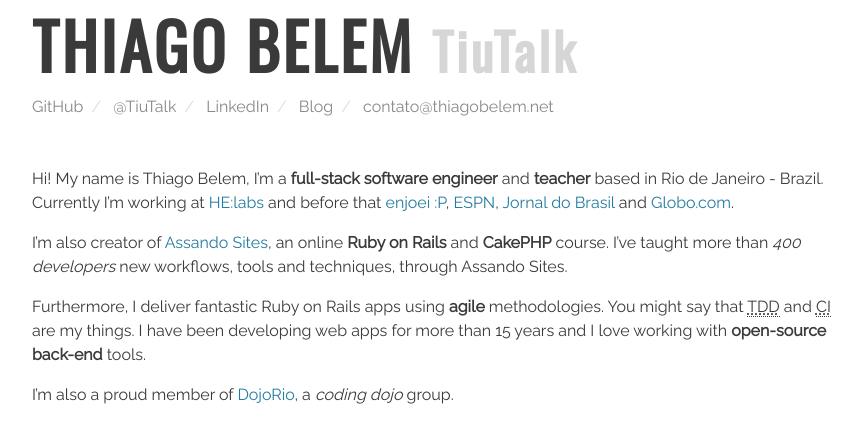
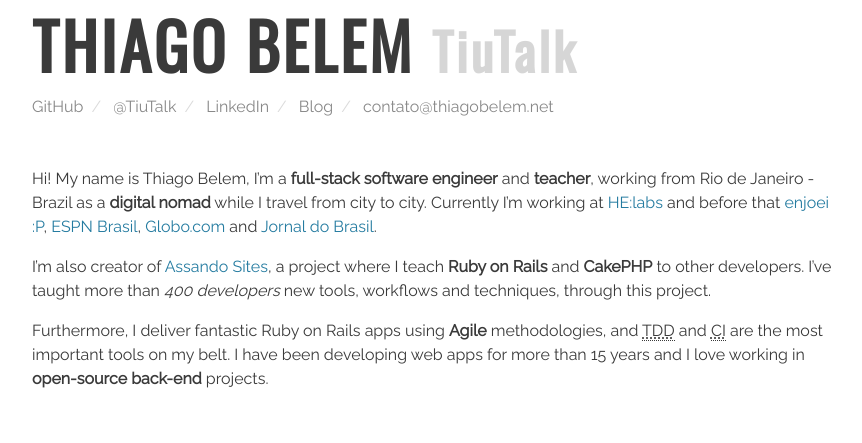
Before and after one commit to TiuTalk/tiutalk.github.io, a Jekyll site: the page built from index.md, in a window 1280 px wide, cut to the strip 188-631 px from the top of the page. Shown: the whole strip, without its empty margins (96-958 px from the left). Built offline with Jekyll 4.4.1, drawn with Linux system fonts in a browser that asks for light colours.

Commit message:
Update index.md

```diff
--- a/index.md
+++ b/index.md
@@ -2,13 +2,11 @@
 layout: default
 ---
 
-Hi! My name is {{ site.name }}, I'm a **{{ site.role | downcase }}** and **teacher** based in {{ site.location }}. Currently I'm working at [HE:labs][helabs] and before that [enjoei :P][enjoei], [ESPN][espn], [Jornal do Brasil][jb] and [Globo.com][globo].
+Hi! My name is {{ site.name }}, I'm a **{{ site.role | downcase }}** and **teacher**, working from {{ site.location }} as a **digital nomad** while I travel from city to city. Currently I'm working at [HE:labs][helabs] and before that [enjoei :P][enjoei], [ESPN Brasil][espn], [Globo.com][globo] and [Jornal do Brasil][jb].
 
-I'm also creator of [Assando Sites][assando-sites], an online **Ruby on Rails** and **CakePHP** course. I've taught more than *400 developers* new workflows, tools and techniques, through Assando Sites.
+I'm also creator of [Assando Sites][assando-sites], a project where I teach **Ruby on Rails** and **CakePHP** to other developers. I've taught more than *400 developers* new tools, workflows and techniques, through this project.
 
-Furthermore, I deliver fantastic Ruby on Rails apps using **agile** methodologies. You might say that TDD and CI are my things. I have been developing web apps for more than 15 years and I love working with **open-source back-end** tools.
-
-I'm also a proud member of [DojoRio][dojorio], a *coding dojo* group.
+Furthermore, I deliver fantastic Ruby on Rails apps using **Agile** methodologies, and TDD and CI are the most important tools on my belt. I have been developing web apps for more than 15 years and I love working in **open-source back-end** projects.
 
 *[TDD]: Test Driven Development
 *[CI]: Continuous Integration
@@ -19,4 +17,3 @@
 [espn]: http://espn.com.br
 [jb]: http://www.jb.com.br
 [globo]: http://globo.com
-[dojorio]: http://dojorio.org
```
